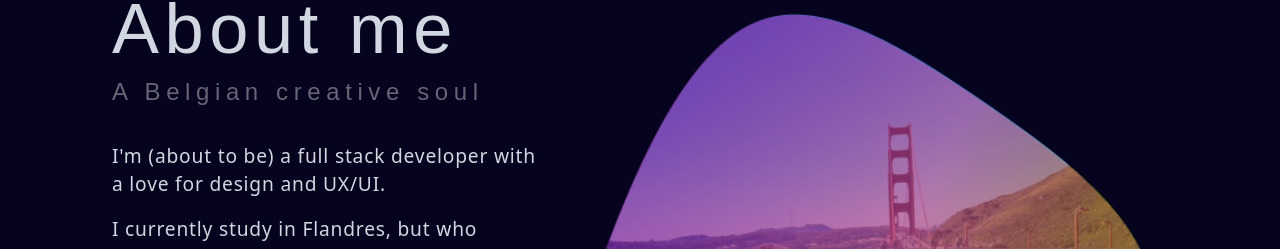
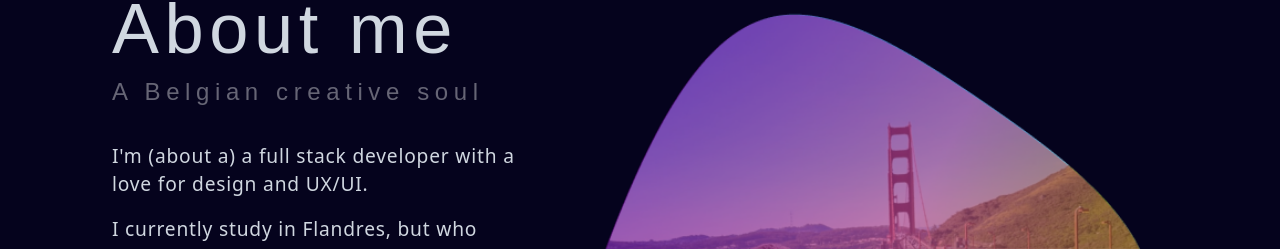
Before and after one commit to sarabluekens/FE-Eindopdracht2, a Next.js app: page / in a window 1280 px wide. Shown: the part 952-1201 px from the top of the page. Built offline with nearby package versions, Linux system fonts and the light colour scheme; a web font is replaced by a local one.

Commit message:
test update

```diff
--- a/pages/_document.tsx
+++ b/pages/_document.tsx
@@ -6,7 +6,7 @@ export default function Document() {
   return (
     <Html lang="en">
       <Head />
-      <body className="bg-blue text-white">
+      <body className="bg-blue  text-white ">
         <Main />
 
         <NextScript />
--- a/pages/index.tsx
+++ b/pages/index.tsx
@@ -23,7 +23,7 @@ const Home = ({ data }: { data: any }) => {
               </p>
 
               <p className=" font-sans mb-4 tracking-mono md:text-normal ">
-                I'm (about to be){' '}
+                I'm (about a){' '}
                 <span className="font-thin"> a full stack developer </span> with
                 a love for design and UX/UI.
               </p>
```
